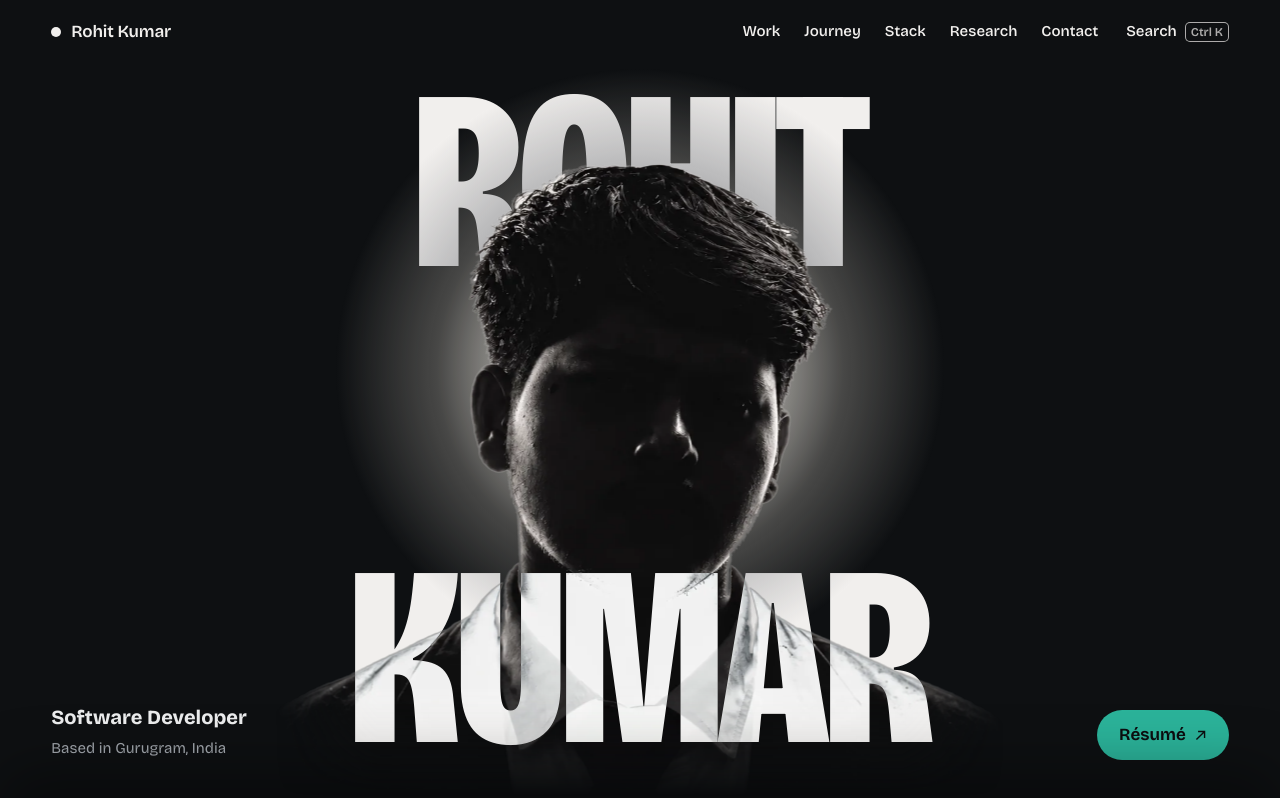
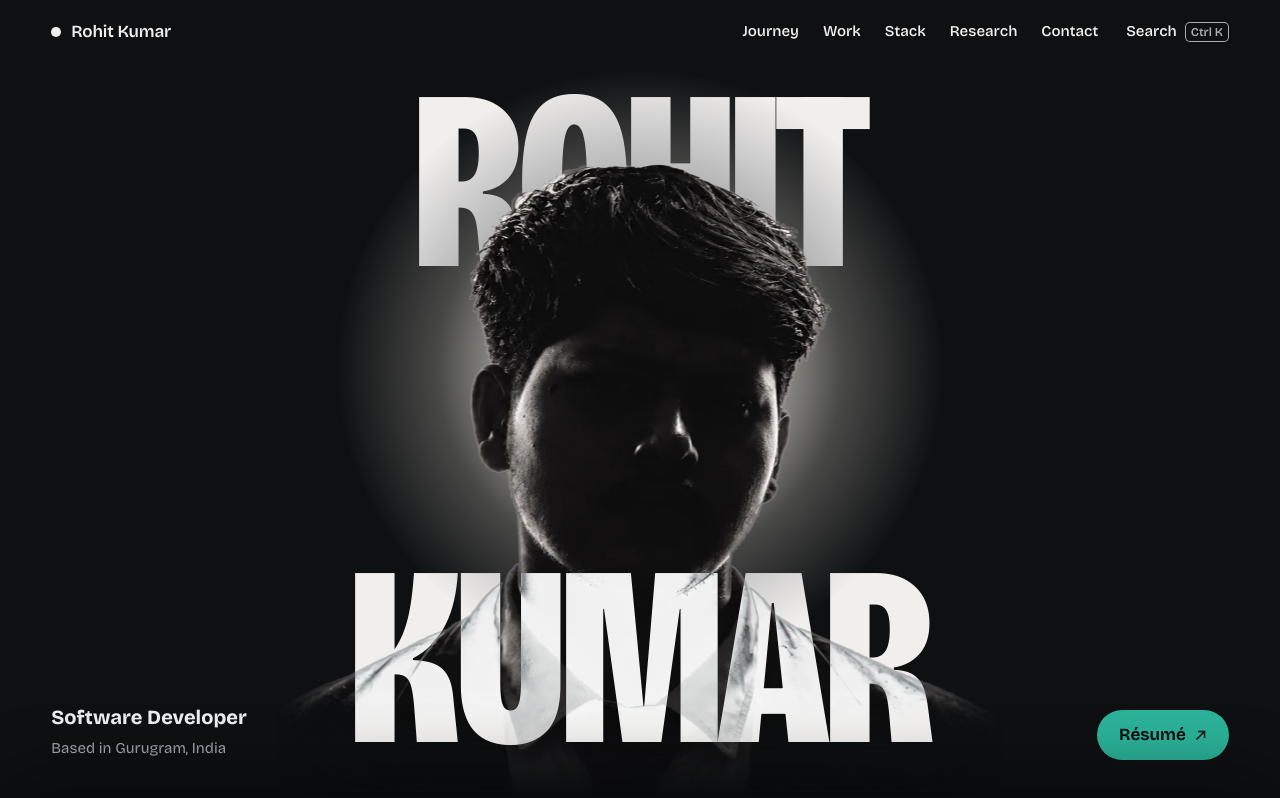
Before and after one commit to rohitpawalia28/Rohit-Portfolio, a React (Vite) app: page / in a window 1280 px wide. Shown: the top 798 px of the page. Built offline with nearby package versions, Linux system fonts and the light colour scheme.

Commit message:
Nav: Journey before Work, matching page order
Co-Authored-By: Claude Opus 5.5 <noreply@anthropic.com>
Claude-Session: https://claude.ai/code/session_01SB3SRfsJq35y4N3jWfLf1V

```diff
--- a/src/App.jsx
+++ b/src/App.jsx
@@ -118,8 +118,8 @@ function useOnce(ref, amount = 0.4) {
 /* ================================================================== */
 
 const navLinks = [
+  { label: 'Journey', href: '#log' },
   { label: 'Work', href: '#work' },
-  { label: 'Journey', href: '#log' },
   { label: 'Stack', href: '#stack' },
   { label: 'Research', href: '#research' },
   { label: 'Contact', href: '#contact' },
```
